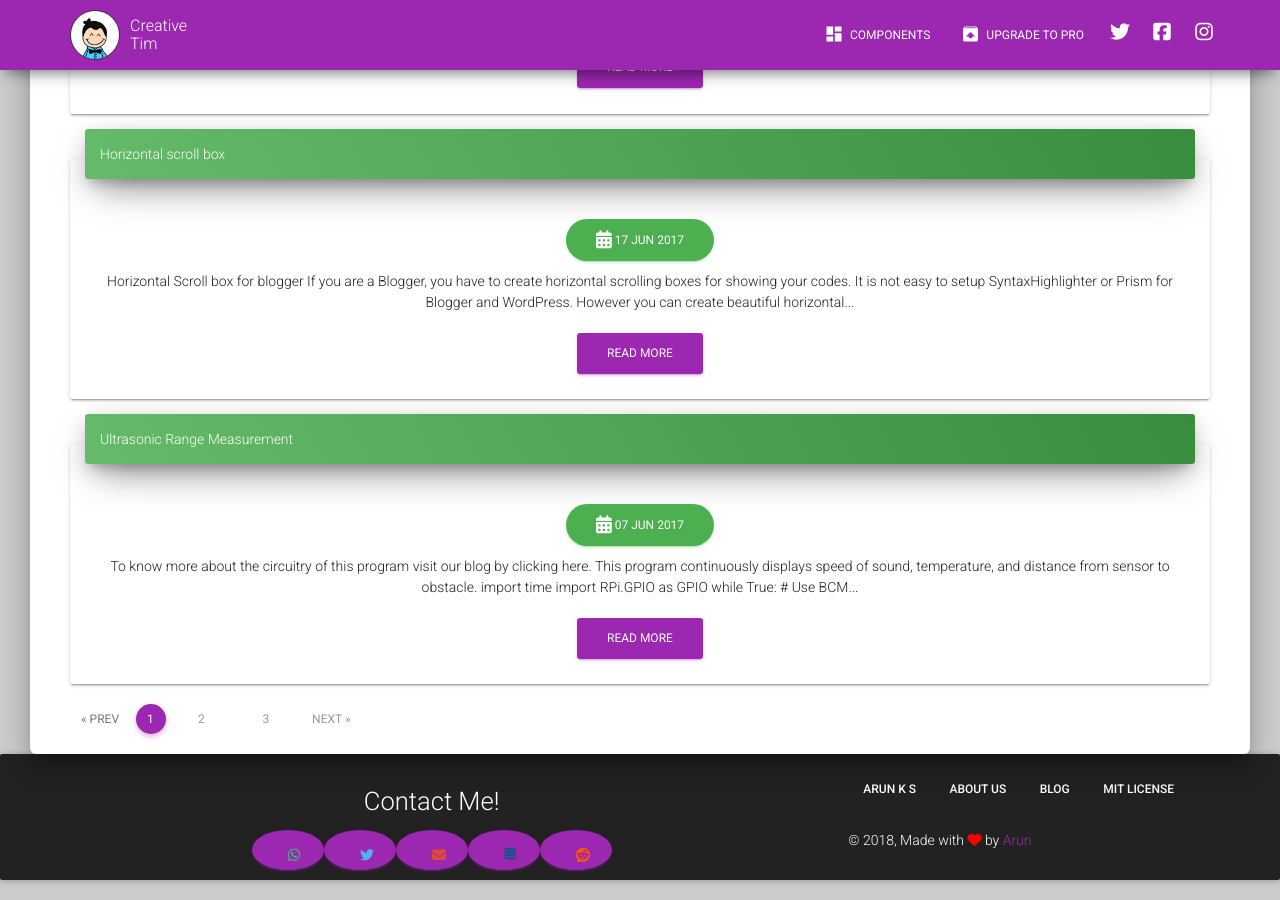
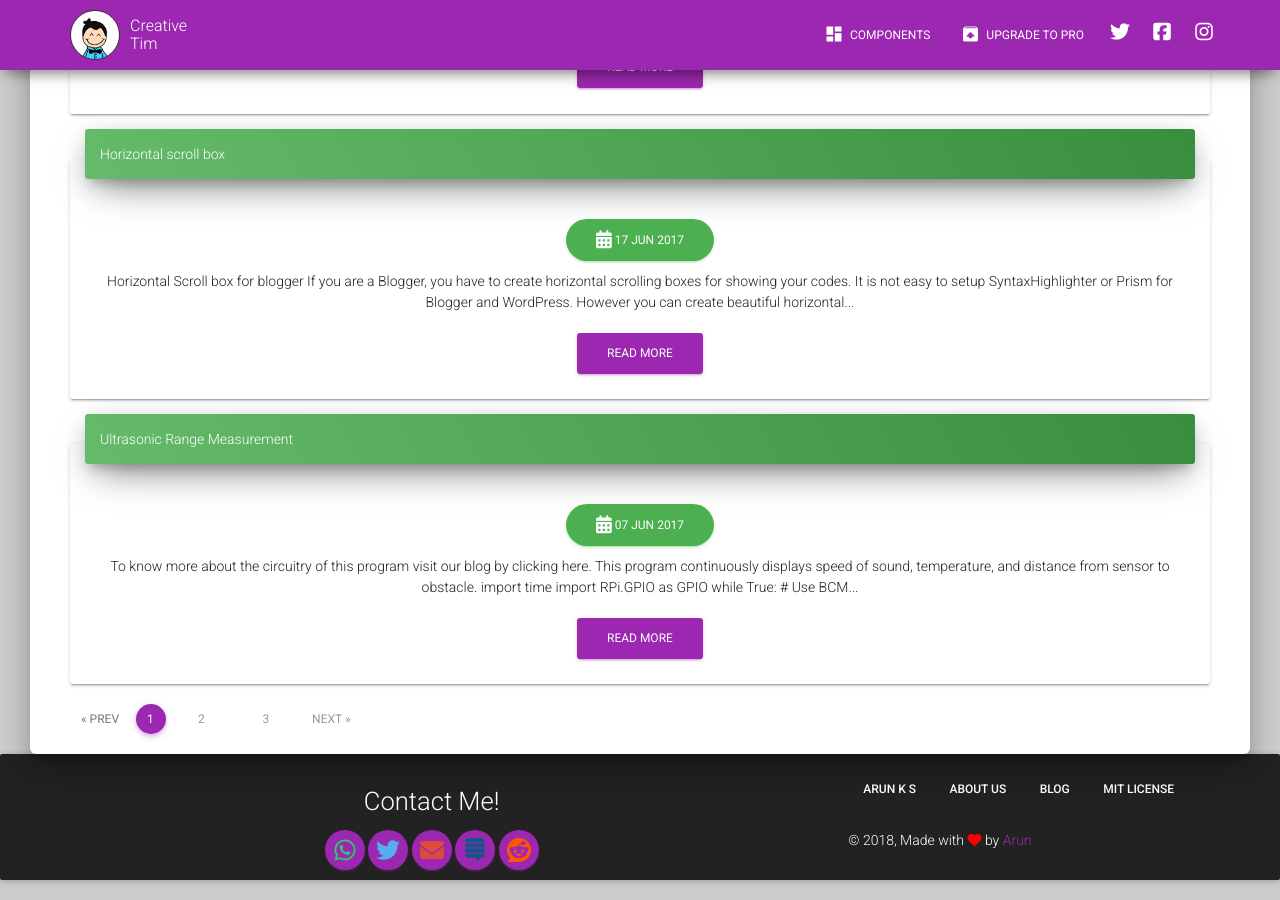
Before and after one commit to tip4programs/imbue, a Jekyll site: the page built from index.html, in a window 1280 px wide and 900 px high, scrolled down 1207 px. Built offline with Jekyll 4.4.1, drawn with Linux system fonts in a browser that asks for light colours; nearby versions of some CDN libraries; the list of posts is cut into pages by our own code.

Commit message:
Update footer.html

```diff
--- a/_includes/footer.html
+++ b/_includes/footer.html
@@ -4,12 +4,12 @@
     </div>
   <div class="text-center col-md-12 col-lg-8">
    {% for x in site.data.social %}
-   <!-- <button class="btn btn-primary btn-fab btn-fab-mini btn-round"> -->
-
-   <a target="_blank" href="{{ x.link }}" class="btn btn-primary btn-fab btn-fab-mini btn-{{ x.icon }} btn-round btn-lg" rel="tooltip" title="{{ x.tooltip }}">
-  <i class="fa fa-{{ x.icon }}" style="color:{{ x.color }}"></i>
+   <button class="btn btn-primary btn-fab btn-fab-mini btn-round">
+   <a target="_blank" href="{{ x.link }}" rel="tooltip" title="{{ x.tooltip }}">
+   <i class="fa fa-{{ x.icon }}" style="color:{{ x.color }}"></i>
+    </button>
+    </a>
       {% endfor %}
-    </a>
  </div>
   <!--  </div> -->
             <div class="container">
```
